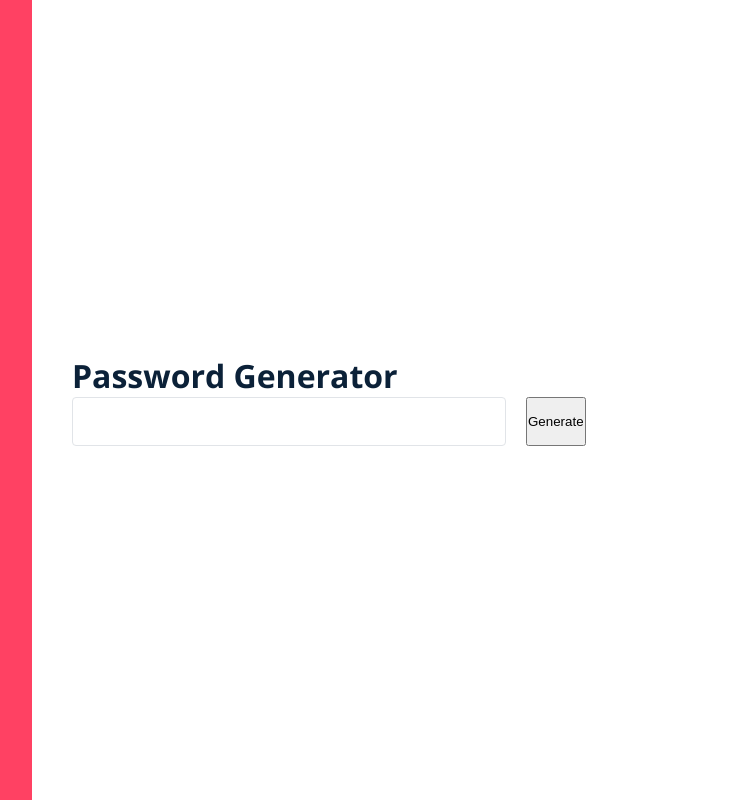
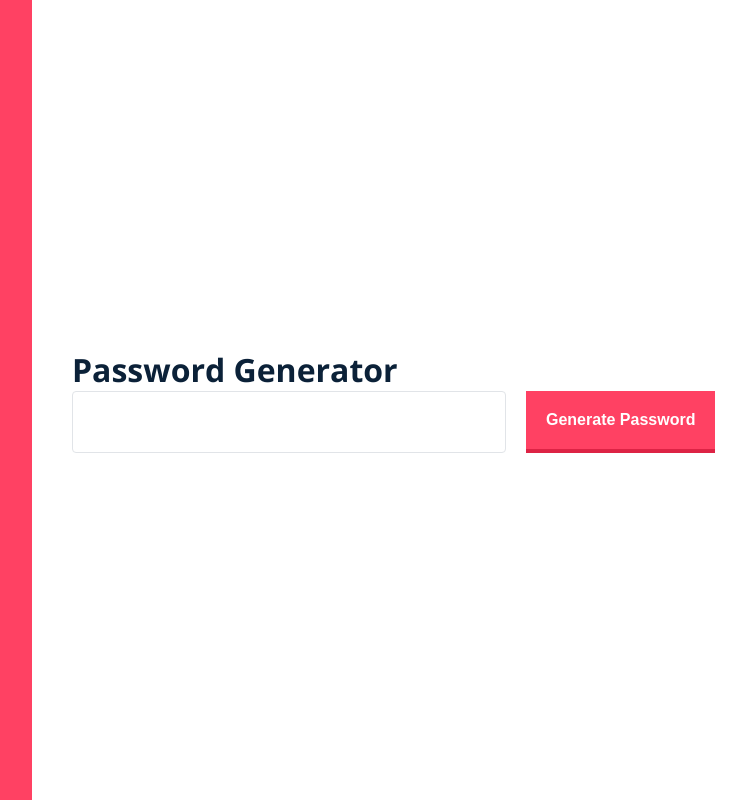
Before and after one commit to ajsevillano/password-generator, a React (Create React App) app: page / in a window 1280 px wide. Shown: the whole page, without its empty margins (340-1086 px from the left). Built offline with nearby package versions, Linux system fonts and the light colour scheme.

Commit message:
Create button component

```diff
--- a/src/App.css
+++ b/src/App.css
@@ -42,9 +42,20 @@ body {
   outline: none;
   padding: 14px 14px 14px 48px;
   font-size: 0.9rem;
-  color: #133e35;
+  color: #0b2138;
   font-family: "Open Sans", sans-serif;
   font-weight: 600;
 }
 
+.button {
+  background-color: #ff4163;
+  color: white;
+  font-size: 1rem;
+  font-weight: 600;
+  padding: 20px;
+  border: none;
+  border-bottom: 4px solid #dd2345;
+  outline: none;
+}
+
 /*# sourceMappingURL=App.css.map */
--- a/src/App.js
+++ b/src/App.js
@@ -2,6 +2,7 @@ import './App.css';
 
 import Layout from './components/Layout/Index';
 import Input from './components/Input/Index';
+import Button from './components/Button/index';
 
 function App() {
   return (
@@ -9,7 +10,7 @@ function App() {
       <h1>Password Generator</h1>
       <div className="input-container">
         <Input />
-        <button>Generate</button>
+        <Button />
       </div>
     </Layout>
   );
--- a/src/App.scss
+++ b/src/App.scss
@@ -1,4 +1,5 @@
 @use './components/Layout/Layout';
 @use './components/Input/Input';
+@use './components/Button/Button';
 
 @import url('https://fonts.googleapis.com/css2?family=Open+Sans:wght@400;600;700&display=swap');
--- /dev/null
+++ b/src/components/Button/_Button.scss
@@ -0,0 +1,10 @@
+.button {
+  background-color: #ff4163;
+  color: white;
+  font-size: 1rem;
+  font-weight: 600;
+  padding: 20px;
+  border: none;
+  border-bottom: 4px solid #dd2345;
+  outline: none;
+}
--- /dev/null
+++ b/src/components/Button/index.js
@@ -0,0 +1,5 @@
+const Button = () => {
+  return <button className="button">Generate Password</button>;
+};
+
+export default Button;
--- a/src/components/Input/Index.js
+++ b/src/components/Input/Index.js
@@ -1,5 +1,3 @@
-import React from 'react';
-
 const Input = () => {
   return <input type="text" />;
 };
--- a/src/components/Input/_Input.scss
+++ b/src/components/Input/_Input.scss
@@ -6,7 +6,7 @@
   outline: none;
   padding: 14px 14px 14px 48px;
   font-size: 0.9rem;
-  color: #133e35;
+  color: #0b2138;
   font-family: 'Open Sans', sans-serif;
   font-weight: 600;
 }
```
Also changed, not shown: 1 other file (tests, documents, lock files or other folders).
